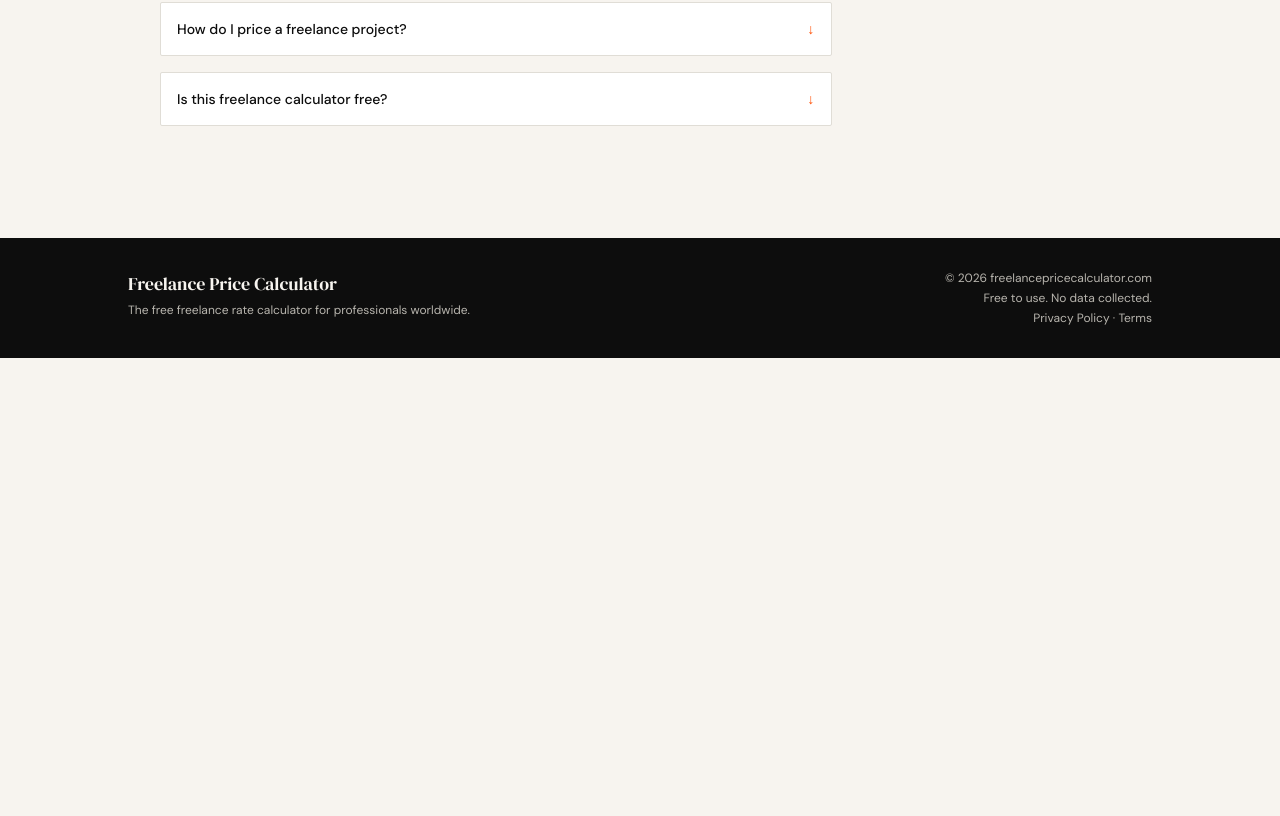
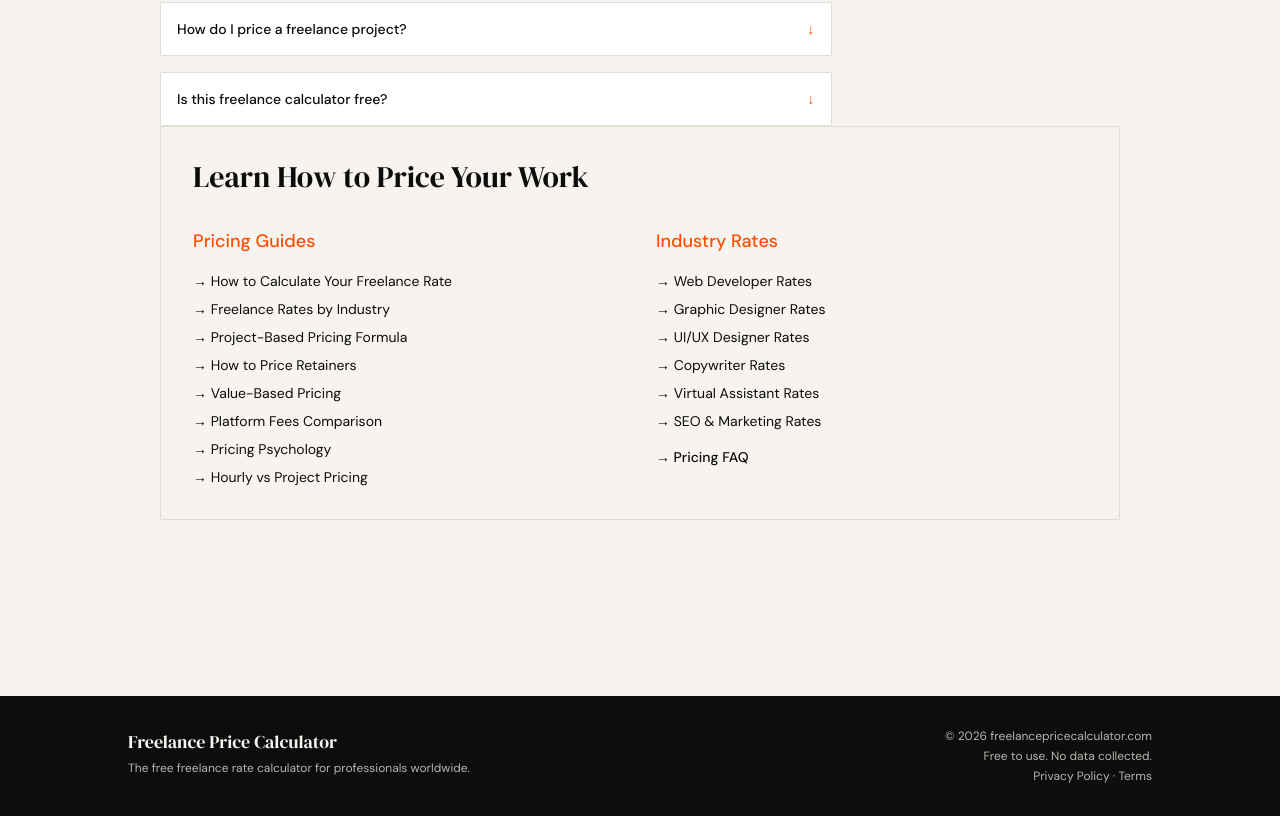
Before and after one commit to Tarrah4Tammwe/freelance-price-calculator, a Next.js app: page / in a window 1280 px wide. Shown: the part 2179-2995 px from the top of the page. Before the commit the page ends 2537 px from the top, so only its background shows below. Built offline with nearby package versions, Linux system fonts and the light colour scheme; no server answers.

Commit message:
Add Resources section with links to all guides and industry pages
- 2-column resources section above footer
- Links to 8 pricing guides
- Links to 6 industry rate pages + FAQ
- Styled with accent color and hover effects
- Discoverable from homepage

```diff
--- a/app/components/Calculator.tsx
+++ b/app/components/Calculator.tsx
@@ -607,6 +607,40 @@ export default function Calculator() {
             </details>
           ))}
         </section>
+
+        {/* ─── Resources & Guides ─── */}
+        <section className="bg-paper border border-border rounded-sm p-8 mb-16">
+          <h2 className="font-display text-3xl mb-8">Learn How to Price Your Work</h2>
+
+          <div className="grid grid-cols-1 md:grid-cols-2 gap-8">
+            <div>
+              <h3 className="font-medium text-lg mb-4 text-accent">Pricing Guides</h3>
+              <ul className="space-y-2 text-sm">
+                <li><a href="/guides/how-to-calculate-freelance-rate" className="text-ink hover:text-accent transition-colors">→ How to Calculate Your Freelance Rate</a></li>
+                <li><a href="/guides/freelance-rates-by-industry" className="text-ink hover:text-accent transition-colors">→ Freelance Rates by Industry</a></li>
+                <li><a href="/guides/project-based-pricing" className="text-ink hover:text-accent transition-colors">→ Project-Based Pricing Formula</a></li>
+                <li><a href="/guides/retainer-pricing" className="text-ink hover:text-accent transition-colors">→ How to Price Retainers</a></li>
+                <li><a href="/guides/value-based-pricing" className="text-ink hover:text-accent transition-colors">→ Value-Based Pricing</a></li>
+                <li><a href="/guides/freelance-platform-fees" className="text-ink hover:text-accent transition-colors">→ Platform Fees Comparison</a></li>
+                <li><a href="/guides/pricing-psychology" className="text-ink hover:text-accent transition-colors">→ Pricing Psychology</a></li>
+                <li><a href="/guides/hourly-vs-project-pricing" className="text-ink hover:text-accent transition-colors">→ Hourly vs Project Pricing</a></li>
+              </ul>
+            </div>
+
+            <div>
+              <h3 className="font-medium text-lg mb-4 text-accent">Industry Rates</h3>
+              <ul className="space-y-2 text-sm">
+                <li><a href="/industry-rates/web-development" className="text-ink hover:text-accent transition-colors">→ Web Developer Rates</a></li>
+                <li><a href="/industry-rates/graphic-design" className="text-ink hover:text-accent transition-colors">→ Graphic Designer Rates</a></li>
+                <li><a href="/industry-rates/uiux-design" className="text-ink hover:text-accent transition-colors">→ UI/UX Designer Rates</a></li>
+                <li><a href="/industry-rates/copywriting" className="text-ink hover:text-accent transition-colors">→ Copywriter Rates</a></li>
+                <li><a href="/industry-rates/virtual-assistant" className="text-ink hover:text-accent transition-colors">→ Virtual Assistant Rates</a></li>
+                <li><a href="/industry-rates/seo-marketing" className="text-ink hover:text-accent transition-colors">→ SEO & Marketing Rates</a></li>
+                <li className="pt-2"><a href="/faq" className="text-ink hover:text-accent transition-colors font-medium">→ Pricing FAQ</a></li>
+              </ul>
+            </div>
+          </div>
+        </section>
       </main>
 
       {/* ─── Footer ─── */}
```
